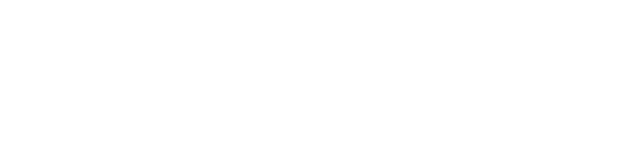
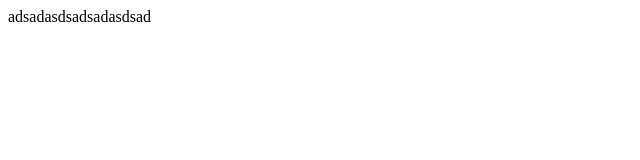
Before and after one commit to 1186995141/git-demo, a plain HTML site: page index.html in a window 1280 px wide. Shown: the whole page, without its empty margins (0-640 px from the left). Drawn offline with Linux system fonts and the light colour scheme.

Commit message:
网盟第二次提交

```diff
--- a/index.html
+++ b/index.html
@@ -6,6 +6,6 @@
     <title>Document</title>
 </head>
 <body>
-
+    adsadasdsadsadasdsad
 </body>
 </html>
```
